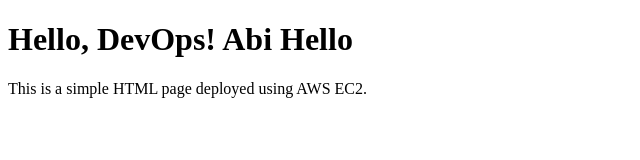
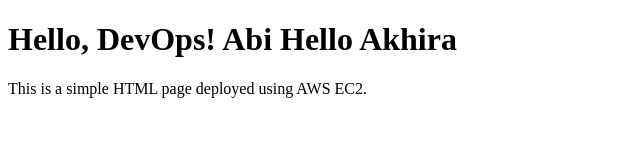
Before and after one commit to Abinaya-120195/devops-html-app, a plain HTML site: page index.html in a window 1280 px wide. Shown: the whole page, without its empty margins (0-640 px from the left). Drawn offline with Linux system fonts and the light colour scheme.

Commit message:
Akhira added latest file

```diff
--- a/index.html
+++ b/index.html
@@ -6,7 +6,7 @@
     <title>Simple HTML Page</title>
 </head>
 <body>
-    <h1>Hello, DevOps! Abi Hello</h1>
+    <h1>Hello, DevOps! Abi Hello Akhira</h1>
     <p>This is a simple HTML page deployed using AWS EC2.</p>
 </body>
 </html>
```
